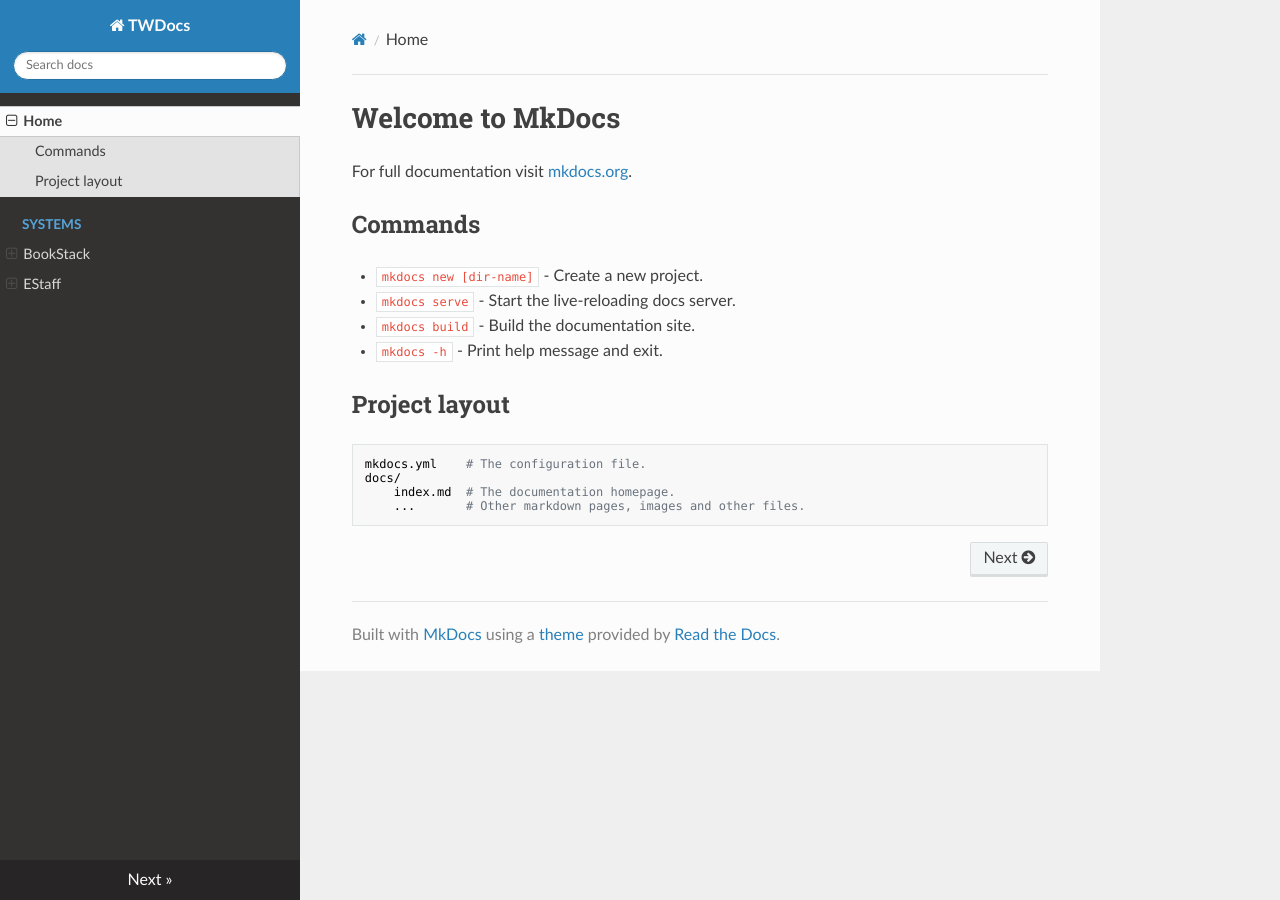
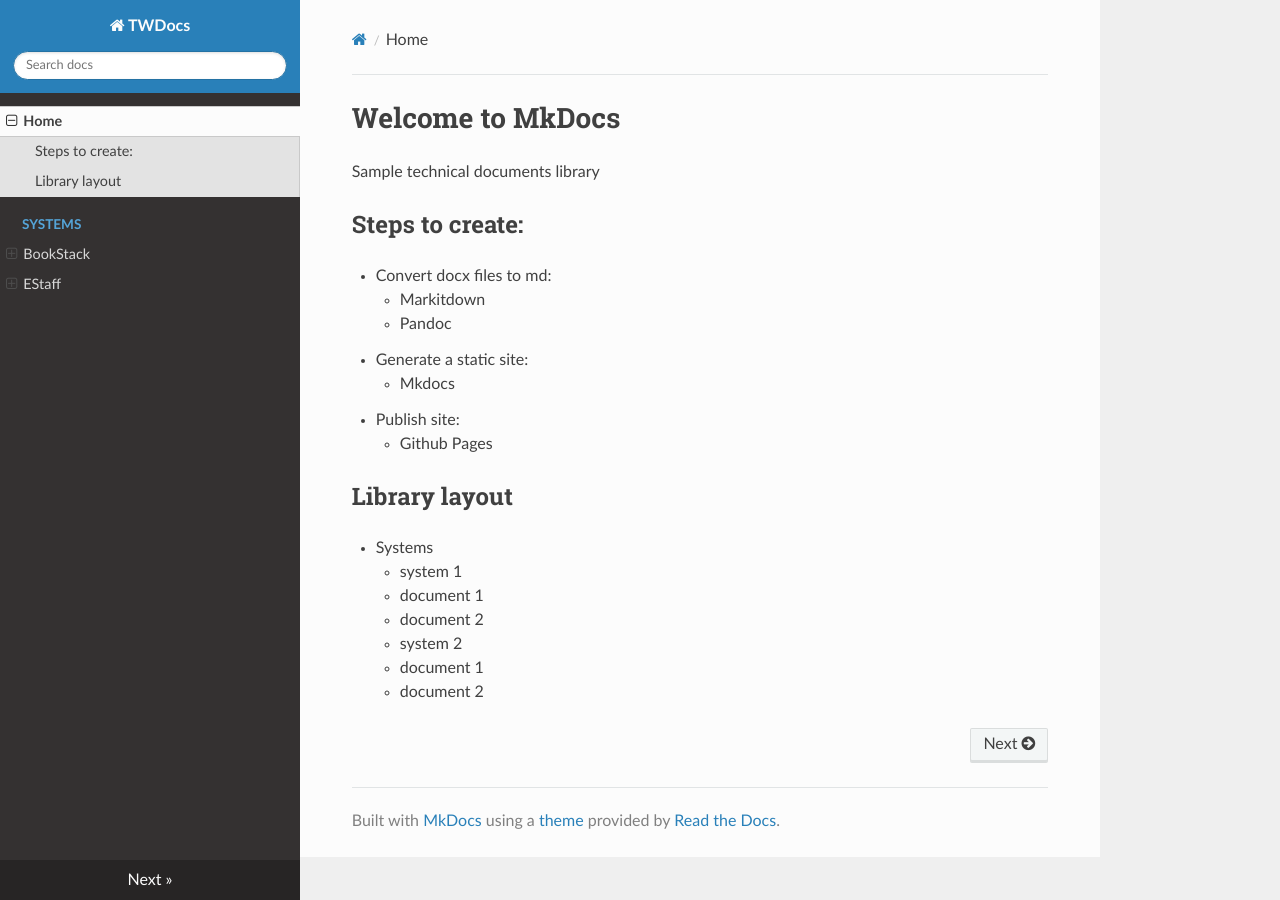
Before and after one commit to AndrewDOrlov/andrewdorlov.github.io, an MkDocs documentation site: the page built from docs/index.md, in a window 1280 px wide. Built offline with MkDocs 1.6.1, drawn with Linux system fonts in a browser that asks for light colours; nearby versions of some CDN libraries.

Commit message:
formating docs

```diff
--- a/docs/index.md
+++ b/docs/index.md
@@ -1,17 +1,23 @@
 # Welcome to MkDocs
 
-For full documentation visit [mkdocs.org](https://www.mkdocs.org).
+Sample technical documents library
 
-## Commands
+## Steps to create:
 
-* `mkdocs new [dir-name]` - Create a new project.
-* `mkdocs serve` - Start the live-reloading docs server.
-* `mkdocs build` - Build the documentation site.
-* `mkdocs -h` - Print help message and exit.
+* Convert docx files to md:
+    *  Markitdown
+    *  Pandoc
+* Generate a static site:
+    * Mkdocs
+* Publish site:
+    * Github Pages
 
-## Project layout
+## Library layout
 
-    mkdocs.yml    # The configuration file.
-    docs/
-        index.md  # The documentation homepage.
-        ...       # Other markdown pages, images and other files.
+* Systems
+    *  system 1
+       *  document 1
+       *  document 2
+    *  system 2
+       *  document 1
+       *  document 2
```
